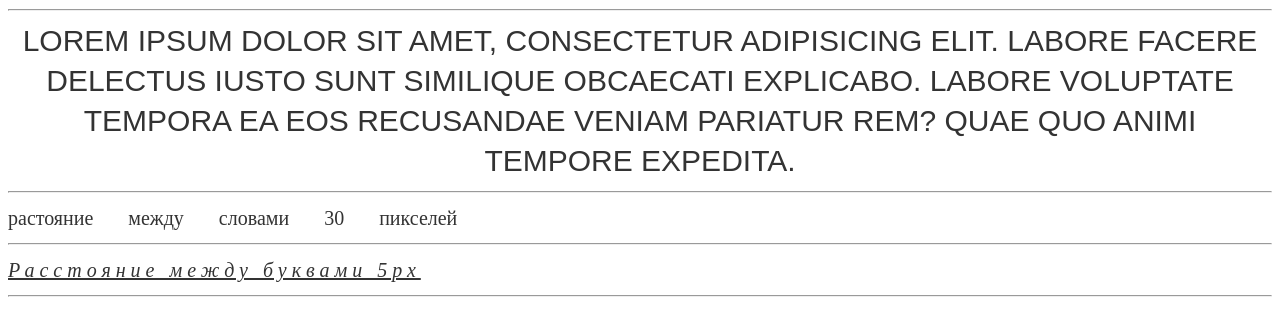
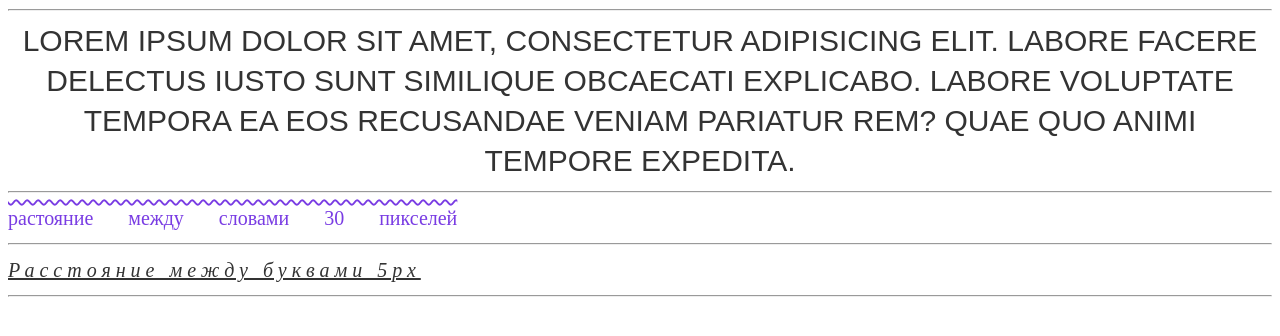
Before and after one commit to timuchin001/home_work, a PHP site: page /lesson1html/index.html in a window 1280 px wide. Shown: the part 181-517 px from the top of the page. Run offline with PHP 8.4, Linux system fonts and the light colour scheme.

Commit message:
Update style.css

```diff
--- a/lesson1html/css/style.css
+++ b/lesson1html/css/style.css
@@ -30,6 +30,10 @@
    font-weight: normal;
    text-align: left;
    word-spacing: 30px;
+   text-decoration: wavy overline rgba(85, 7, 220, 0.79);
+   color: rgba(85, 7, 220, 0.79);
+
+
 }
 .somtext5 {
    font-family: serif;
```
